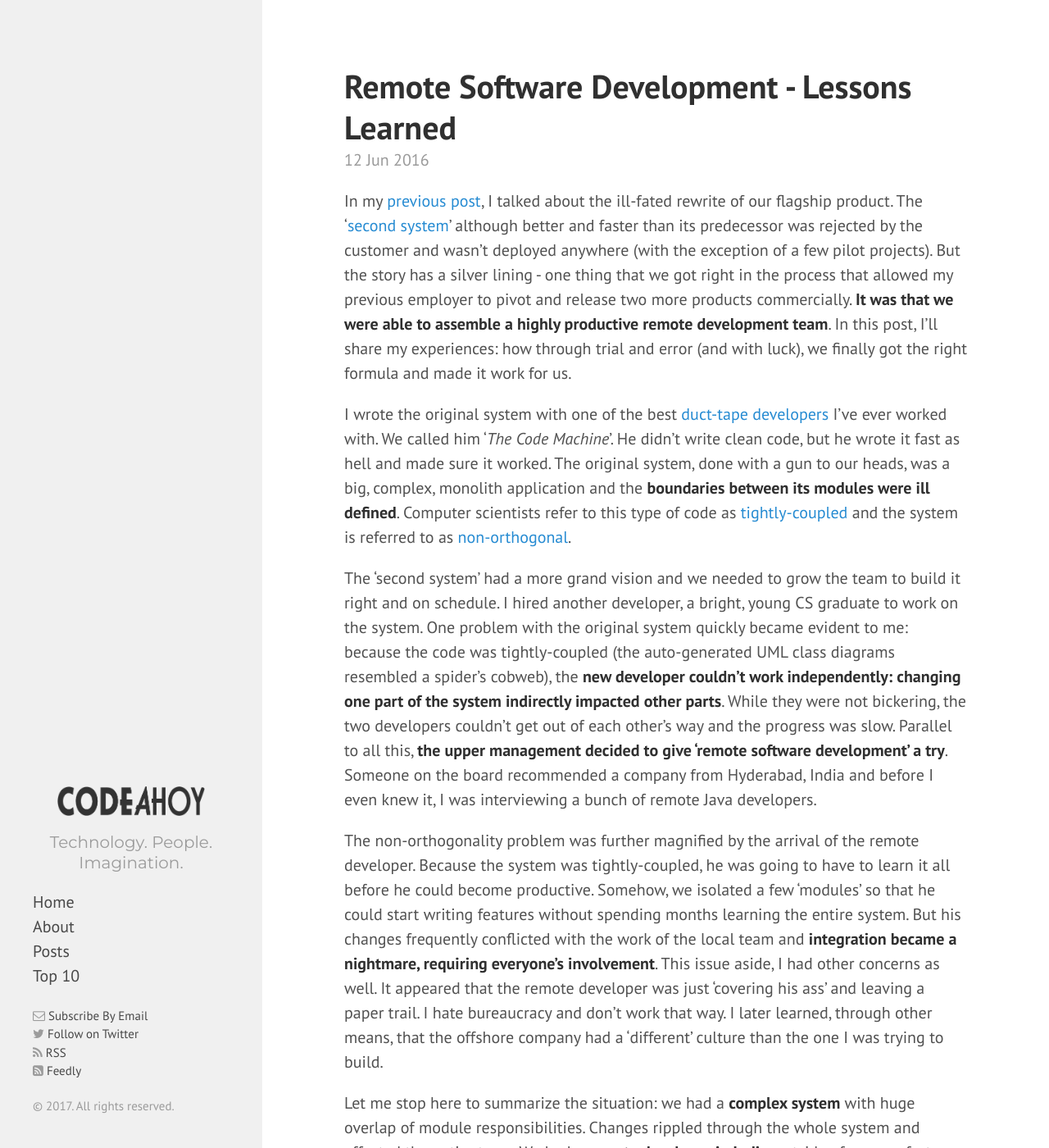
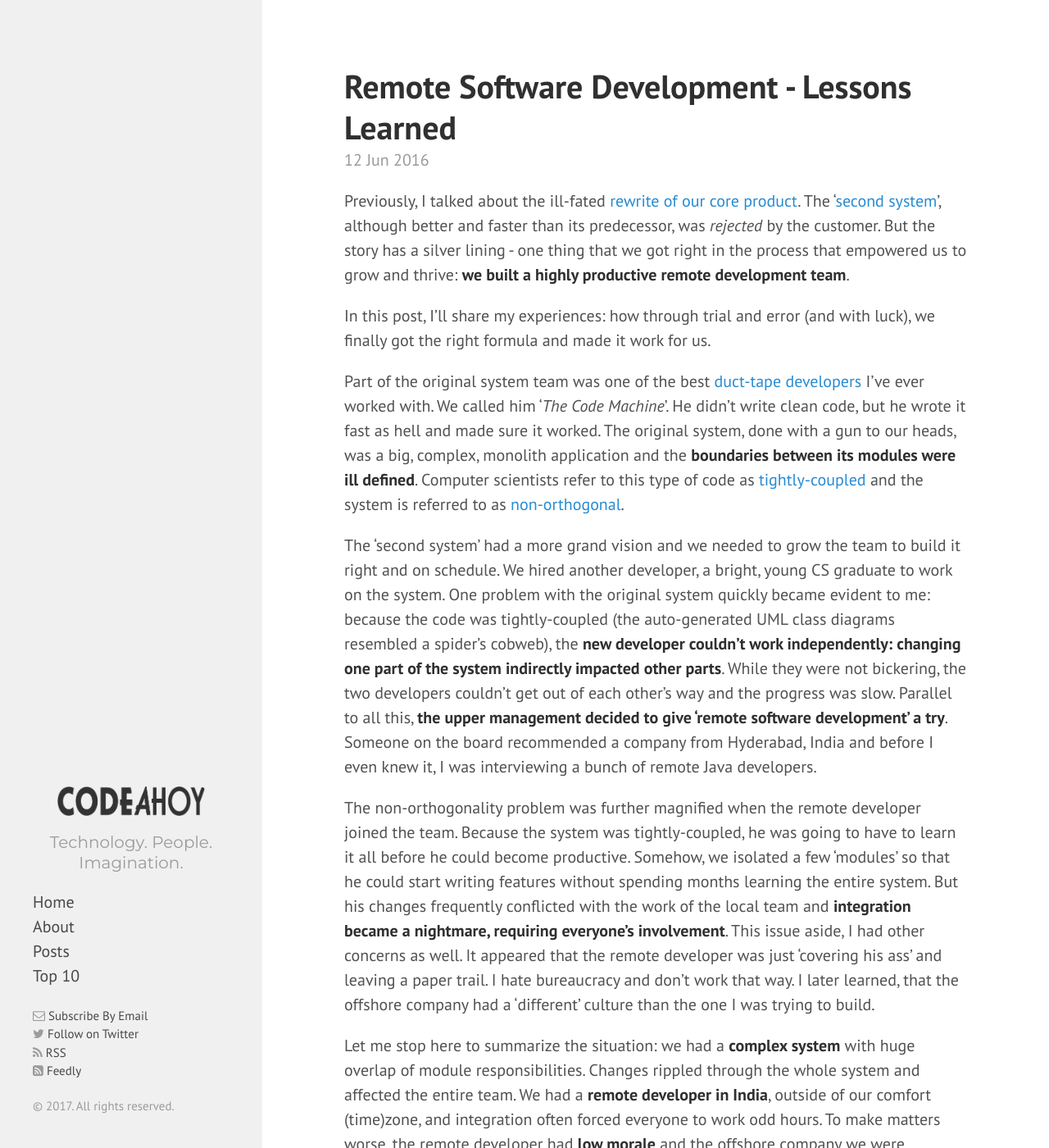
Before and after one commit to talk2viren/umermansoor.github.io, a Jekyll site: the page built from _posts/2016-06-12-remote-software-development---lessons-learned.md, in a window 1280 px wide and 1400 px high. Shown: the whole window at 82% size. Built offline with Jekyll 4.4.1, drawn with Linux system fonts in a browser that asks for light colours; nearby versions of some CDN libraries; a script that is not in the unit is left out; comment, search, counter and statistics services are not loaded; some of the changed text lies outside the part shown.

Commit message:
minor updates

```diff
--- a/_posts/2016-06-12-remote-software-development---lessons-learned.md
+++ b/_posts/2016-06-12-remote-software-development---lessons-learned.md
@@ -5,17 +5,19 @@ comments: True
 excerpt_separator: <!--more-->
 ---
 
-In my [previous post](http://www.codeahoy.com/2016/04/21/when-to-rewrite-from-scratch-autopsy-of-a-failed-software/), I talked about the ill-fated rewrite of our flagship product. The '[second system](https://en.wikipedia.org/wiki/Second-system_effect)' although better and faster than its predecessor was rejected by the customer and wasn't deployed anywhere (with the exception of a few pilot projects). But the story has a silver lining - one thing that we got right in the process that allowed my previous employer to pivot and release two more products commercially. **It was that we were able to assemble a highly productive remote development team**. In this post, I'll share my experiences: how through trial and error (and with luck), we finally got the right formula and made it work for us.
+Previously, I talked about the ill-fated [rewrite of our core product](http://www.codeahoy.com/2016/04/21/when-to-rewrite-from-scratch-autopsy-of-a-failed-software/). The '[second system](https://en.wikipedia.org/wiki/Second-system_effect)', although better and faster than its predecessor, was *rejected* by the customer. But the story has a silver lining - one thing that we got right in the process that empowered us to grow and thrive: **we built a highly productive remote development team**.
+
+In this post, I'll share my experiences: how through trial and error (and with luck), we finally got the right formula and made it work for us.
 
  <!--more-->
 
-I wrote the original system with one of the best [duct-tape developers](http://www.joelonsoftware.com/items/2009/09/23.html) I've ever worked with. We called him '*The Code Machine*'. He didn't write clean code, but he wrote it fast as hell and made sure it worked. The original system, done with a gun to our heads, was a big, complex, monolith application and the **boundaries between its modules were ill defined**. Computer scientists refer to this type of code as [tightly-coupled](https://en.wikipedia.org/wiki/Coupling_(computer_programming)) and the system is referred to as [non-orthogonal](https://en.wikipedia.org/wiki/Orthogonality_(programming)).
+Part of the original system team was one of the best [duct-tape developers](http://www.joelonsoftware.com/items/2009/09/23.html) I've ever worked with. We called him '*The Code Machine*'. He didn't write clean code, but he wrote it fast as hell and made sure it worked. The original system, done with a gun to our heads, was a big, complex, monolith application and the **boundaries between its modules were ill defined**. Computer scientists refer to this type of code as [tightly-coupled](https://en.wikipedia.org/wiki/Coupling_(computer_programming)) and the system is referred to as [non-orthogonal](https://en.wikipedia.org/wiki/Orthogonality_(programming)).
 
-The 'second system' had a more grand vision and we needed to grow the team to build it right and on schedule. I hired another developer, a bright, young CS graduate to work on the system. One problem with the original system quickly became evident to me: because the code was tightly-coupled (the auto-generated UML class diagrams resembled a spider's cobweb), the **new developer couldn't work independently: changing one part of the system indirectly impacted other parts**. While they were not bickering, the two developers couldn't get out of each other's way and the progress was slow. Parallel to all this, **the upper management decided to give 'remote software development' a try**. Someone on the board recommended a company from Hyderabad, India and before I even knew it, I was interviewing a bunch of remote Java developers.
+The 'second system' had a more grand vision and we needed to grow the team to build it right and on schedule. We hired another developer, a bright, young CS graduate to work on the system. One problem with the original system quickly became evident to me: because the code was tightly-coupled (the auto-generated UML class diagrams resembled a spider's cobweb), the **new developer couldn't work independently: changing one part of the system indirectly impacted other parts**. While they were not bickering, the two developers couldn't get out of each other's way and the progress was slow. Parallel to all this, **the upper management decided to give 'remote software development' a try**. Someone on the board recommended a company from Hyderabad, India and before I even knew it, I was interviewing a bunch of remote Java developers.
 
-The non-orthogonality problem was further magnified by the arrival of the remote developer. Because the system was tightly-coupled, he was going to have to learn it all before he could become productive. Somehow, we isolated a few 'modules' so that he could start writing features without spending months learning the entire system. But his changes frequently conflicted with the work of the local team and **integration became a nightmare, requiring everyone's involvement**. This issue aside, I had other concerns as well. It appeared that the remote developer was just 'covering his ass' and leaving a paper trail. I hate bureaucracy and don't work that way. I later learned, through other means, that the offshore company had a 'different' culture than the one I was trying to build.
+The non-orthogonality problem was further magnified when the remote developer joined the team. Because the system was tightly-coupled, he was going to have to learn it all before he could become productive. Somehow, we isolated a few 'modules' so that he could start writing features without spending months learning the entire system. But his changes frequently conflicted with the work of the local team and **integration became a nightmare, requiring everyone's involvement**. This issue aside, I had other concerns as well. It appeared that the remote developer was just 'covering his ass' and leaving a paper trail. I hate bureaucracy and don't work that way. I later learned, that the offshore company had a 'different' culture than the one I was trying to build.
 
-Let me stop here to summarize the situation: we had a **complex system** with huge overlap of module responsibilities. Changes rippled through the whole system and affected the entire team. We had a **remote developer in India**, outside of our comfort (time)zone, and integration often forced everyone to work odd hours. To make matters worse, the remote developer had a **low morale**.
+Let me stop here to summarize the situation: we had a **complex system** with huge overlap of module responsibilities. Changes rippled through the whole system and affected the entire team. We had a **remote developer in India**, outside of our comfort (time)zone, and integration often forced everyone to work odd hours. To make matters worse, the remote developer had **low morale** and the offshore company we were contracting with, was ripe with dysfunctional politics.
 
 It was then that I decided to slow ourselves down and think about how can we avoid all this in the new design. Since we didn't have a dedicated Q/A, I assigned that responsibility temporarily to the new developer so he could be productive (it was dick move, but he was allowed time to learn and practice his coding skills and he ended up getting [SCJP](http://education.oracle.com/pls/web_prod-plq-dad/db_pages.getpage?page_id=320) during that period). The remote developer got re-assigned to a new R&D project that the CEO was cooking up.
 
```
